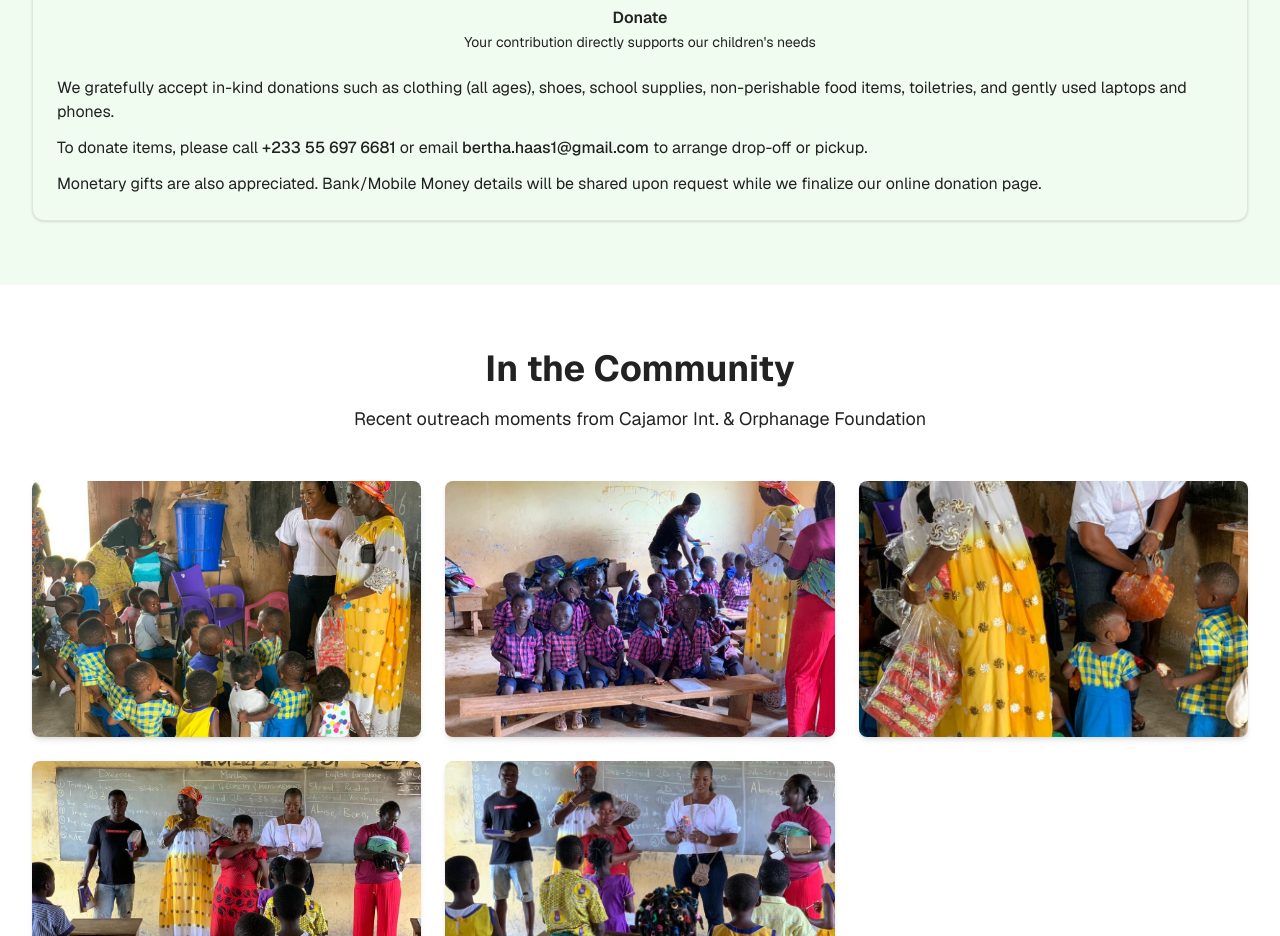
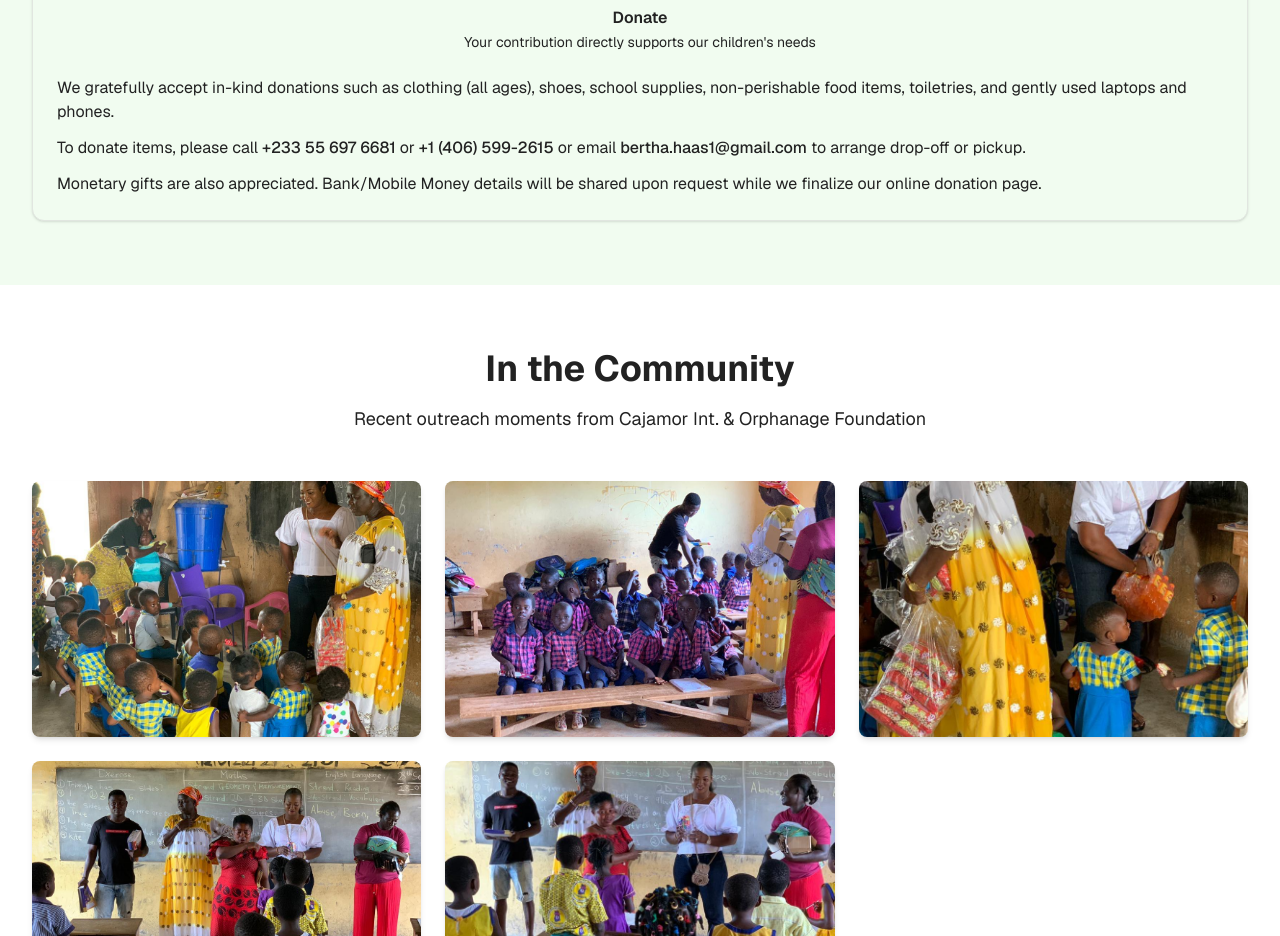
Before and after one commit to Seyramize/orphanage-site, a Next.js app: page / in a window 1280 px wide. Shown: the part 1780-2716 px from the top of the page. Built offline with nearby package versions, Linux system fonts and the light colour scheme.

Commit message:
Added the number again

```diff
--- a/app/page.tsx
+++ b/app/page.tsx
@@ -124,7 +124,7 @@ export default function HomePage() {
                     non-perishable food items, toiletries, and gently used laptops and phones.
                   </p>
                   <p>
-                    To donate items, please call <span className="font-medium text-foreground">+233 55 697 6681</span> or email
+                    To donate items, please call <span className="font-medium text-foreground">+233 55 697 6681</span> or <span className="font-medium text-foreground">+1 (406) 599-2615</span> or email
                     <span className="font-medium text-foreground"> bertha.haas1@gmail.com</span> to arrange drop-off or pickup.
                   </p>
                   <p>
```
